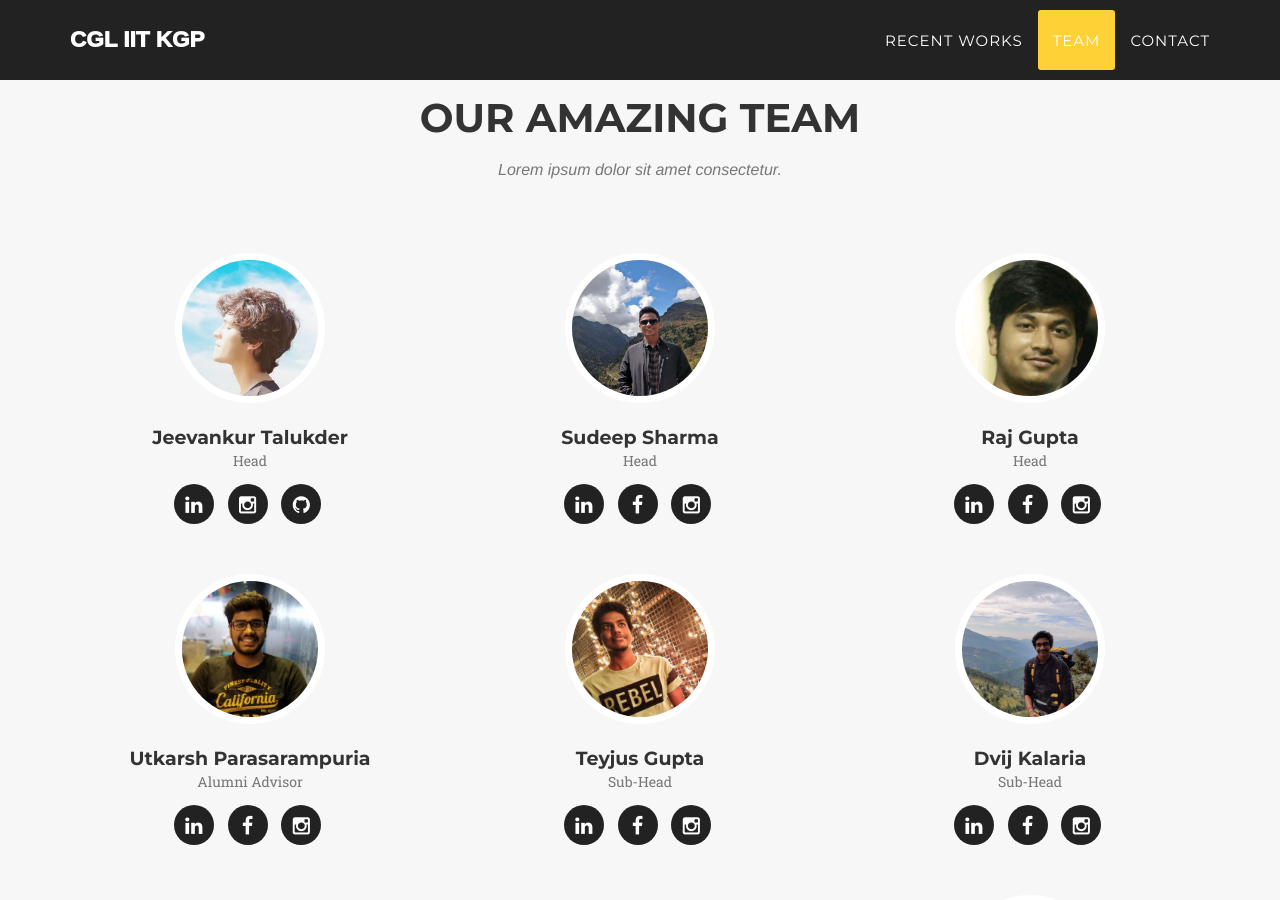
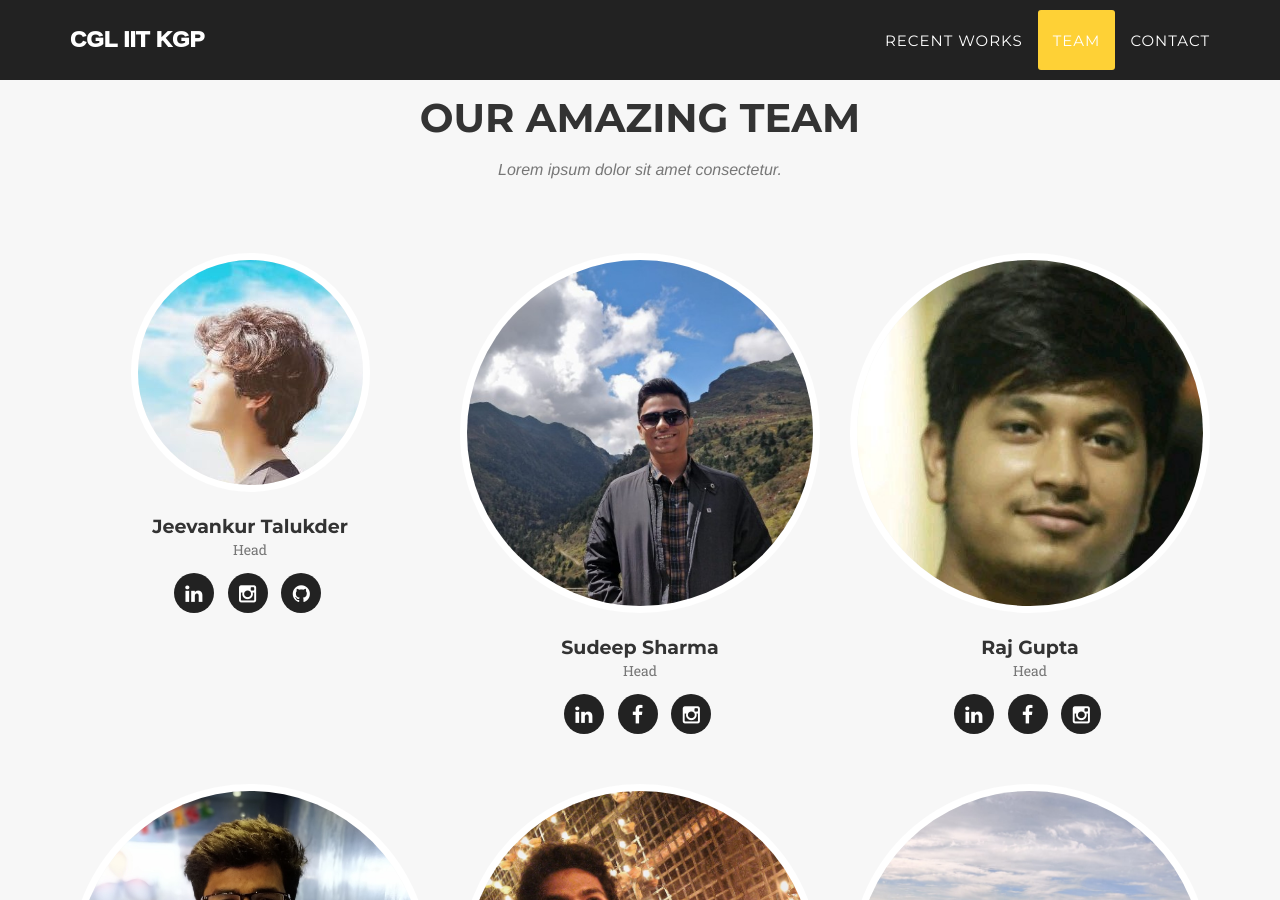
Before and after one commit to cgliitkgp/cgliitkgp.github.io, a Jekyll site: the page built from index.html, in a window 1280 px wide and 900 px high, scrolled down 2576 px. Built offline with Jekyll 4.4.1, drawn with Linux system fonts in a browser that asks for light colours; some web fonts are replaced.

Commit message:
Update team.html

```diff
--- a/_includes/team.html
+++ b/_includes/team.html
@@ -11,7 +11,7 @@
                 {% for member in site.people %}
                 <div class="col-sm-4">
                     <div class="team-member">
-                        <img src="img/team/{{ member.pic }}.jpg" class="img-responsive img-circle" alt="" width = "150">
+                        <img src="img/team/{{ member.pic }}.jpg" class="img-responsive img-circle" height = "150">
                         <h4>{{ member.name }}</h4>
                         <p class="text-muted">{{ member.position }}</p>
                         <ul class="list-inline social-buttons">
```
